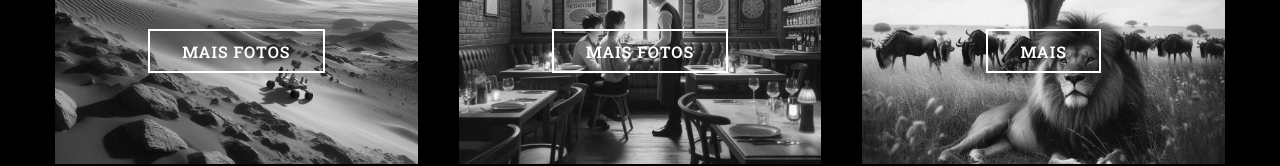
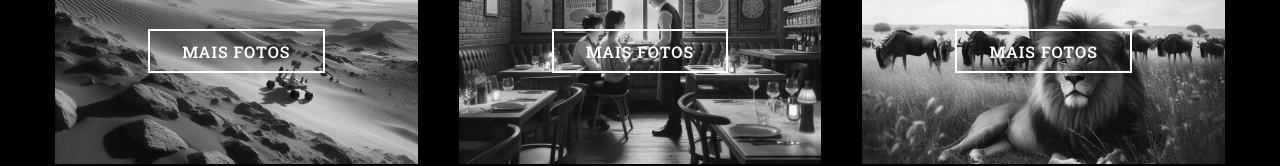
Before and after one commit to otacosta21/Landing-Page, a plain HTML site: page index.html in a window 1280 px wide. Shown: the part 941-1107 px from the top of the page. Drawn offline with Linux system fonts and the light colour scheme.

Commit message:
Atualizar o index.html

```diff
--- a/index.html
+++ b/index.html
@@ -106,7 +106,7 @@
         </div>
         <div class="gallery-card" id="card-9">
           <h2 class="gallery-card-title">Viagens</h2>
-          <a href="" class="gallery-card-btn">Mais</a>
+          <a href="" class="gallery-card-btn">Mais fotos</a>
         </div>
     </main>
     <footer>
```
